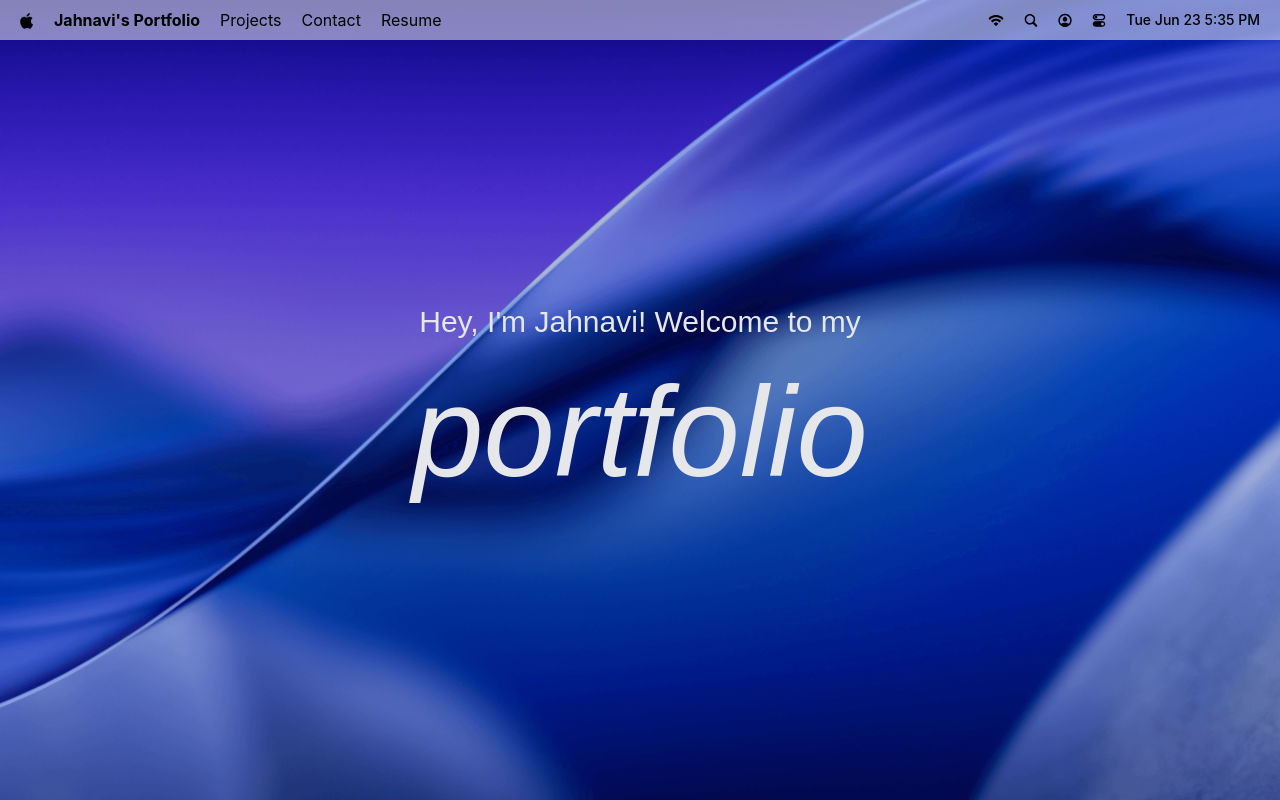
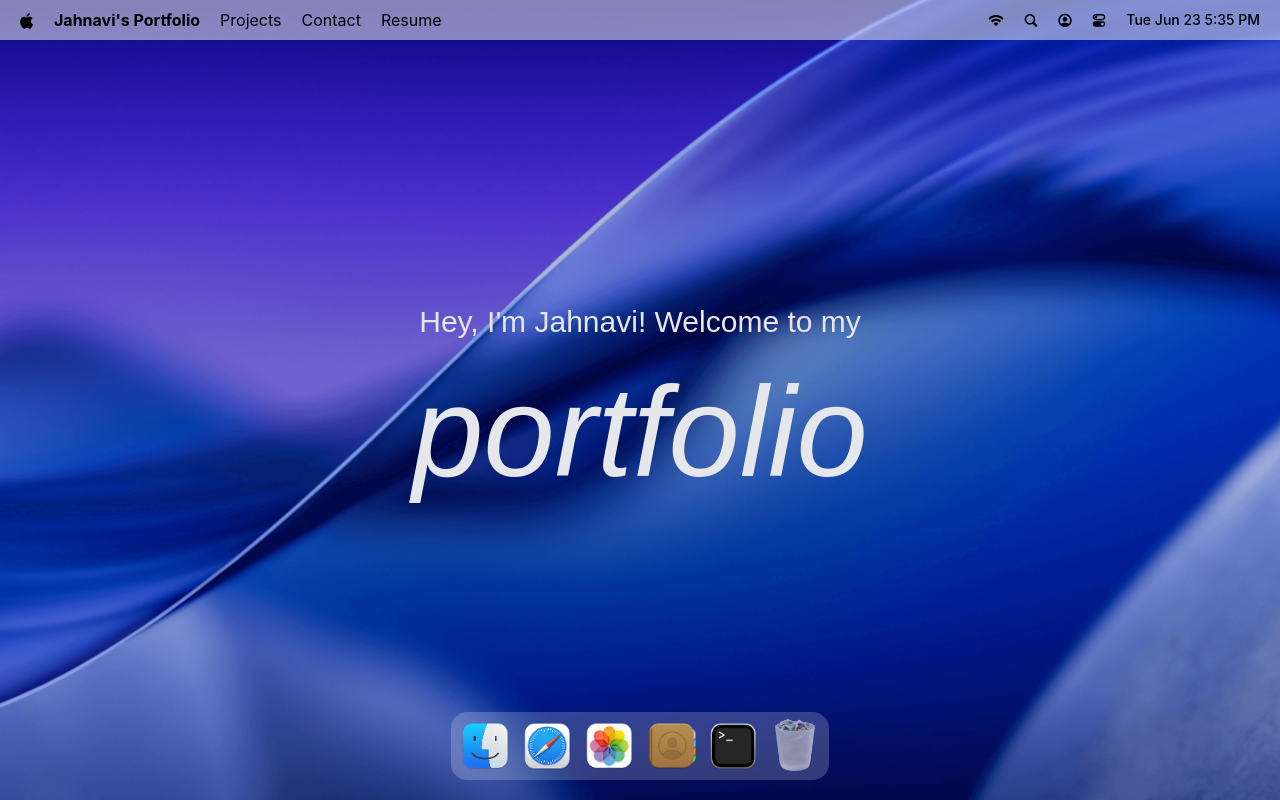
Before and after one commit to jahnavvivi/Portfolio, a React (Vite) app: page / in a window 1280 px wide. Built offline with nearby package versions, Linux system fonts and the light colour scheme; a web font is replaced by a local one.

Commit message:
added dock part

```diff
--- a/package.json
+++ b/package.json
@@ -17,6 +17,7 @@
     "lucide-react": "^1.21.0",
     "react": "^19.2.7",
     "react-dom": "^19.2.7",
+    "react-tooltip": "^6.0.8",
     "tailwindcss": "^4.3.1"
   },
   "devDependencies": {
--- a/src/App.jsx
+++ b/src/App.jsx
@@ -1,11 +1,12 @@
 import React from 'react'
-import { Navbar, Welcome } from './components'
+import { Dock, Navbar, Welcome } from './components'
 
 const App = () => {
   return (
     <main>
       <Navbar/>
       <Welcome/>
+      <Dock/>
     </main>
   )
 }
--- /dev/null
+++ b/src/components/Dock.jsx
@@ -0,0 +1,74 @@
+import { dockApps } from '#/constants';
+import { useGSAP } from '@gsap/react';
+import React, { useRef } from 'react'
+import { Tooltip } from 'react-tooltip'
+import gsap from 'gsap';
+
+const Dock = () => {
+    const dockRef = useRef(null);
+
+    useGSAP(() => {
+        const dock = dockRef.current;
+        if(!dock)
+            return ()=>{};
+
+        const icons = dock.querySelectorAll(".dock-icon");
+        const animateIcons = (mouseX) => {
+            const {left}  = dock.getBoundingClientRect();
+            icons.forEach((icon) =>{
+                const {left: iconLeft, width} = icon.getBoundingClientRect();
+                const center = iconLeft - left + width / 2;
+                const distance = Math.abs(mouseX - center);
+                const intensity = Math.exp(-(distance**2.5)/20000);
+
+                gsap.to(icon, {scale: 1+0.25*intensity, y: -15*intensity, duration: 0.2, ease: 'power1.out'});
+            });
+        };
+
+        const handleMouseMove = (e) => {
+            const {left} = dock.getBoundingClientRect();
+            animateIcons(e.clientX - left);
+        };
+
+        const resetIcons = () => icons.forEach((icon) => gsap.to(icon, {scale: 1, y: 0, duration: 0.3, ease: 'power1.out'}));
+
+        dock.addEventListener('mousemove', handleMouseMove);
+        dock.addEventListener('mouseleave', resetIcons);
+
+        return () =>{
+            dock.removeEventListener('mousemove', handleMouseMove);
+            dock.removeEventListener('mouseleave', resetIcons);
+        }
+    }, []);
+
+    const toggleApp = (app) => {}
+
+  return (
+    <section id="dock">
+        <div ref={dockRef} className='dock-container'>
+            {dockApps.map(({id, name, icon, canOpen}) => (
+                <div key={id} className='relative flex justify-center'>
+                    <button
+                        type='button'
+                        className='dock-icon'
+                        aria-label={name}
+                        data-tooltip-id='dock-tooltip'
+                        data-tooltip-content={name}
+                        disabled={!canOpen}
+                        onClick={()=>toggleApp({id, canOpen})}>
+                            <img
+                                src={`/images/${icon}`}
+                                alt={name}
+                                loading='lazy'
+                                className={canOpen ? '' : 'opacity-60'}/>
+                    </button>
+                </div>
+            ))}
+
+            <Tooltip id='dock-tooltip' place='top' className='tooltip'/>
+        </div>
+    </section>
+  )
+}
+
+export default Dock
--- a/src/components/index.js
+++ b/src/components/index.js
@@ -1,6 +1,7 @@
 import Navbar from "./Navbar";
 import Welcome from "./Welcome";
+import Dock from "./Dock";
 
 export {
-    Navbar, Welcome
+    Navbar, Welcome, Dock
 };
```
Also changed, not shown: 1 other file (tests, documents, lock files or other folders).
